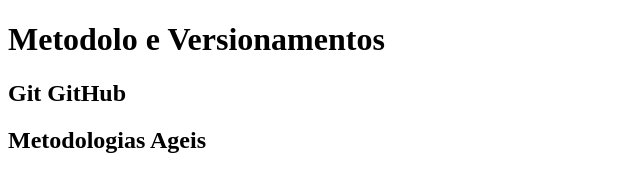
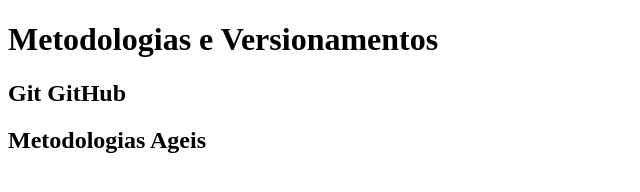
Before and after one commit to gustavo-silveira09/Pratica_Branch, a plain HTML site: page index.html in a window 1280 px wide. Shown: the whole page, without its empty margins (0-640 px from the left). Drawn offline with Linux system fonts and the light colour scheme.

Commit message:
Update index.html

```diff
--- a/index.html
+++ b/index.html
@@ -8,7 +8,7 @@
 <body>
     <main>
         <header>
-            <h1>Metodolo e Versionamentos</h1>
+            <h1>Metodologias e Versionamentos</h1>
         <header>
             <article>
                 <h2>Git GitHub</h2>
```
